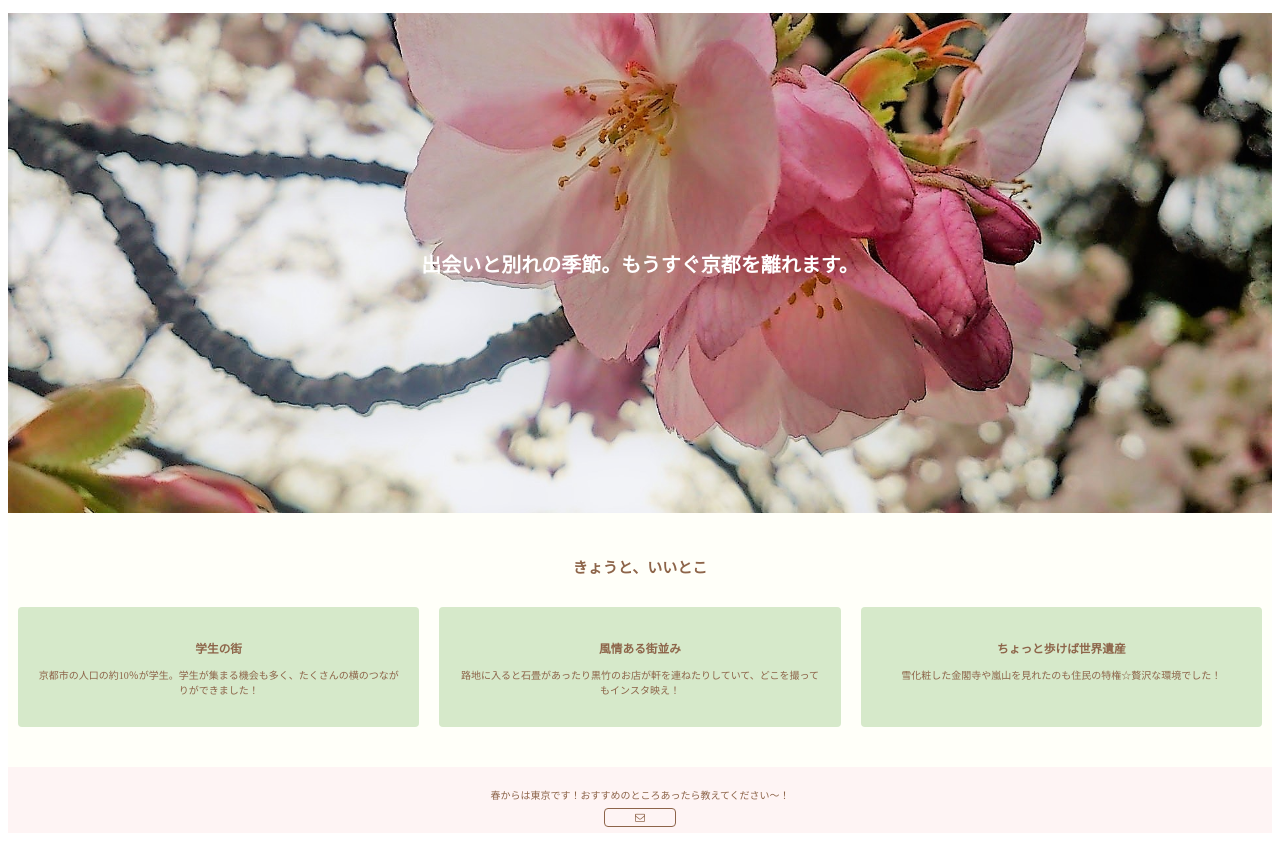
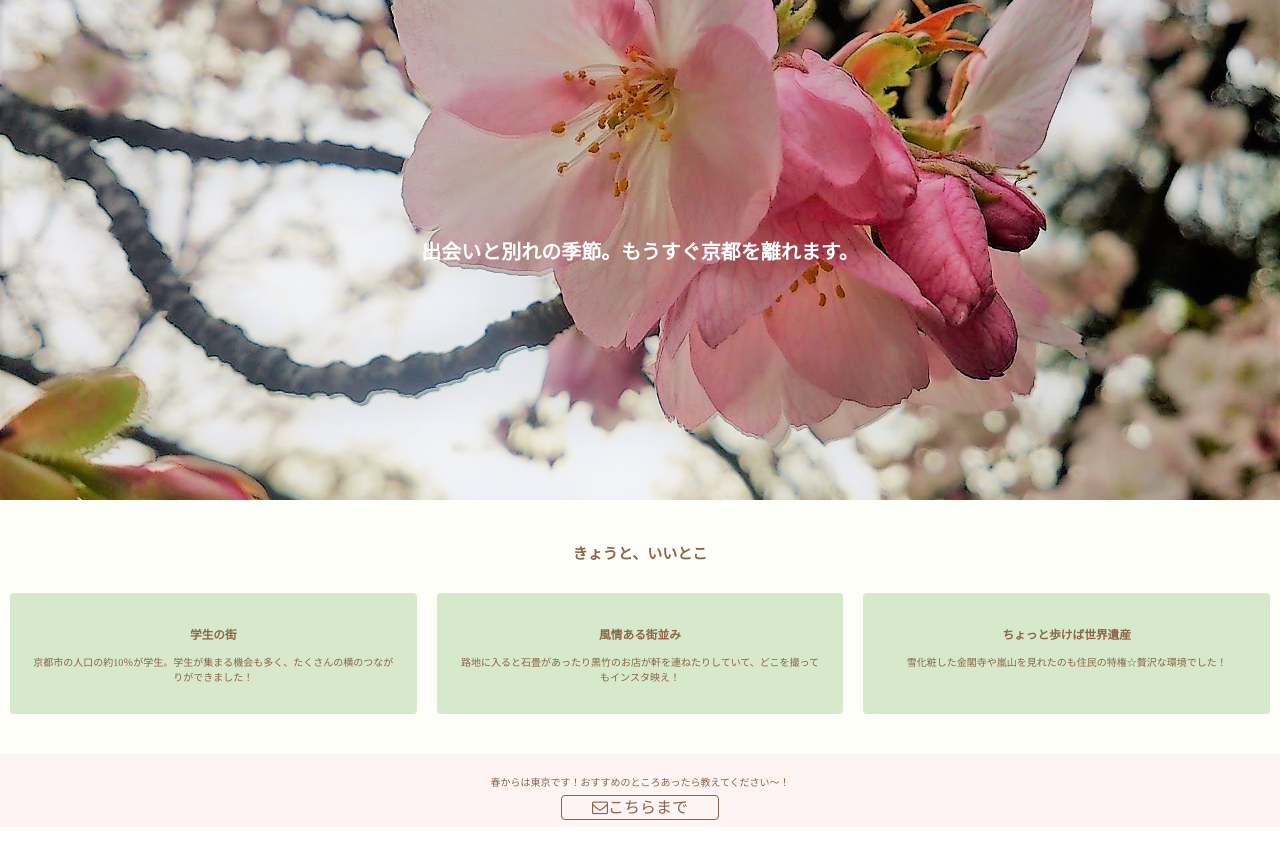
Before and after one commit to sairei-gau/responsive-site, a plain HTML site: page index.html in a window 1280 px wide. Drawn offline with Linux system fonts and the light colour scheme.

Commit message:
htmlの追加とCSSの変更

```diff
--- a/css/style.css
+++ b/css/style.css
@@ -3,6 +3,9 @@
 html
 {
     font-size: 62.5%;
+}
+body {
+    margin: 0px;
 }
 header {
   background-image: url("../images/img_sakura.jpg");          /* 背景画像の設定*/
@@ -18,7 +21,7 @@ header {
     }
 }
 header h1 {
-    margin: 30px, 10px;
+    margin: 0px;
     color: #ffffff;
     height: 500px;
     display: -webkit-flex;
@@ -101,4 +104,5 @@ footer {
     -webkit-border-radius: 4px; /* 角丸 */
        -moz-border-radius: 4px;
             border-radius: 4px;
+            font-size: 16px;
 }
--- a/index.html
+++ b/index.html
@@ -33,7 +33,7 @@
         </main>
         <footer>
             <p>春からは東京です！おすすめのところあったら教えてください～！</p>
-            <a class="button"><i aria-label="メール" class="fa fa-envelope-o"></i></a>
+            <a class="button"><i aria-label="メール" class="fa fa-envelope-o">こちらまで</i></a>
         </footer>
     </body>
 </html>
```
